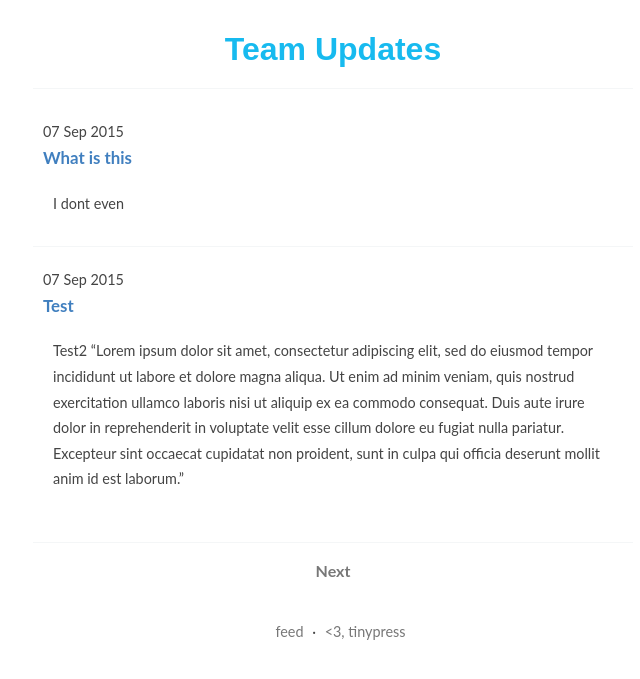
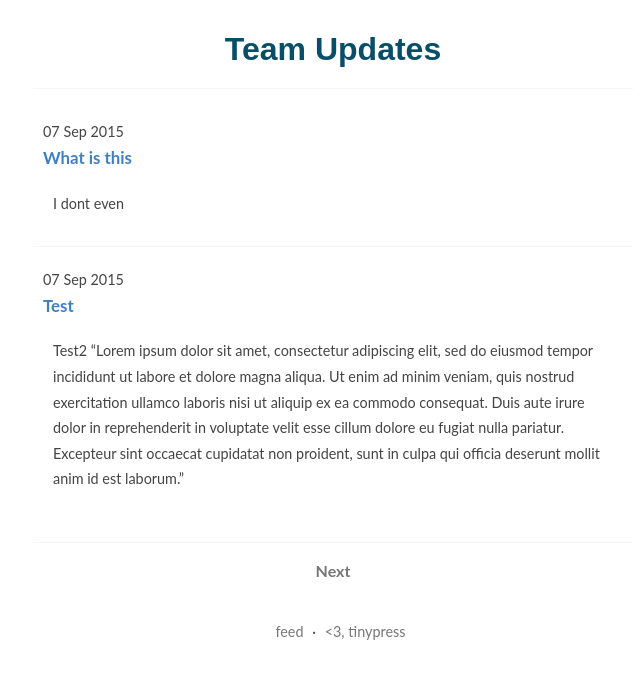
Before and after one commit to spretto/spretto.github.io, a Jekyll site: the page built from index.html, in a window 1280 px wide. Shown: the top 679 px of the page, without its empty margins (307-947 px from the left). Built offline with Jekyll 4.4.1, drawn with Linux system fonts in a browser that asks for light colours; the list of posts is cut into pages by our own code.

Commit message:
Update style.css

```diff
--- a/assets/css/style.css
+++ b/assets/css/style.css
@@ -39,7 +39,7 @@ nav a{
 header{
     font-family: 'Montserrat', sans-serif;
     font-weight: 700;
-    color: #17baef;
+    color: #074f66;
     margin: 10px 0;
     padding: 20px;
     border-bottom: 1px solid #F4F6F7;
```
